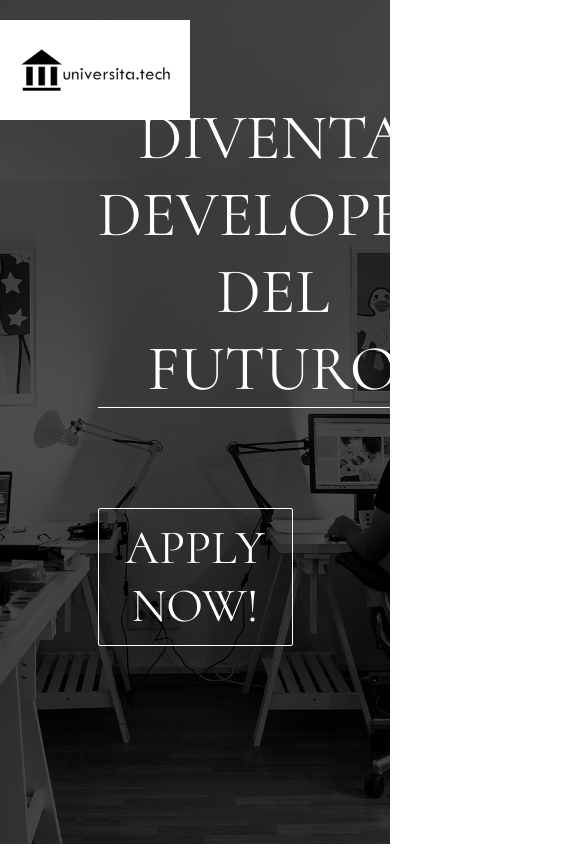
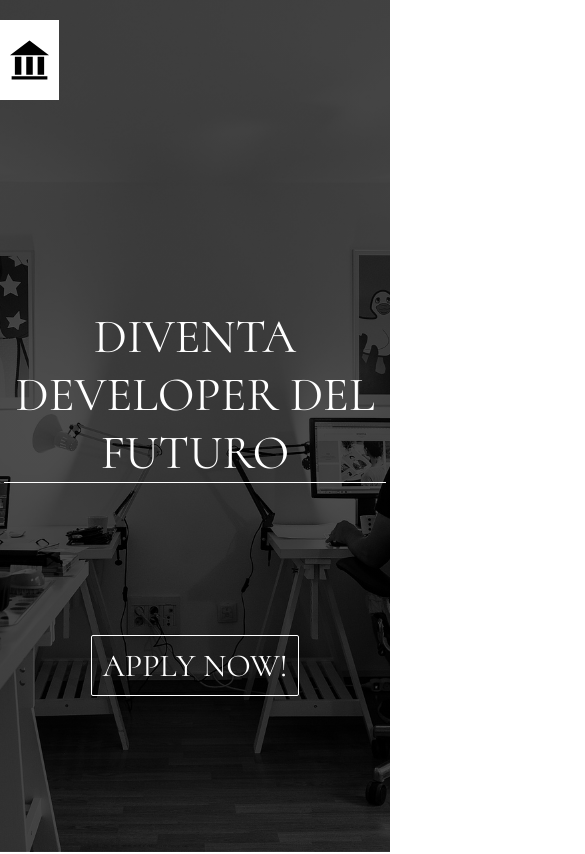
Before and after one commit to robdll/unitech, an Angular app: page / in a window 390 px wide. Shown: the top 854 px of the page, 585 px wide, since content can reach past the window. Built offline with nearby package versions, Linux system fonts and the light colour scheme; what ngx-page-scroll, ngx-page-scroll-core would draw is missing.

Commit message:
small device style

```diff
--- a/src/app/app.component.html
+++ b/src/app/app.component.html
@@ -1,4 +1,9 @@
-<img class="logo" src="/assets/logo.svg" />
+<picture class="logo">
+  <source media="(min-width: 600px)" srcset="/assets/logo.svg">
+  <img class="logo-img" src="/assets/uni.svg" alt="unitech logo">
+</picture>
+
+<!-- <img  src="/assets/logo.svg" /> -->
 
 <header class="header" data-aos="fade-up">
   <h1 class="header_title" >DIVENTA DEVELOPER DEL FUTURO</h1>
@@ -47,7 +52,7 @@
 
 </main>
 
-<footer class="footer">
+ <footer class="footer">
 
     <div class="contacts">
       <h4 class="footer-class-title">Contatti</h4>
@@ -61,7 +66,7 @@
     </div>
 
     <div class="footer-middle">
-      <iframe src="https://www.google.com/maps/embed?pb=!1m18!1m12!1m3!1d2969.3833246279924!2d12.487353015441974!3d41.90611767921996!2m3!1f0!2f0!3f0!3m2!1i1024!2i768!4f13.1!3m3!1m2!1s0x132f61aa04368f9d%3A0xbe09d7baa2bd2f89!2sVia+Vittorio+Veneto%2C+00187+Roma+RM!5e0!3m2!1sen!2sit!4v1553937546842!5m2!1sen!2sit" width="600" height="300" frameborder="0" style="border:0" allowfullscreen></iframe>
+      <!-- <iframe src="https://www.google.com/maps/embed?pb=!1m18!1m12!1m3!1d2969.3833246279924!2d12.487353015441974!3d41.90611767921996!2m3!1f0!2f0!3f0!3m2!1i1024!2i768!4f13.1!3m3!1m2!1s0x132f61aa04368f9d%3A0xbe09d7baa2bd2f89!2sVia+Vittorio+Veneto%2C+00187+Roma+RM!5e0!3m2!1sen!2sit!4v1553937546842!5m2!1sen!2sit" width="600" height="300" frameborder="0" style="border:0" allowfullscreen></iframe> -->
     </div>
 
     <div class="footer-right">
--- a/src/app/app.component.scss
+++ b/src/app/app.component.scss
@@ -261,3 +261,97 @@
   border-bottom: 1px solid;
   text-transform: uppercase;
 }
+
+
+/* Extra small devices (phones, 600px and down) */
+@media only screen and (max-width: 600px) {
+
+  .logo {
+    padding: 10px;
+    width: 10%
+  }
+
+  .logo-img {
+    width: 100%;
+    height: 100%;
+  }
+
+  .header, .main-container {
+    grid-template-columns: 1fr;
+    padding: 1%;
+  }
+
+  .header_title {
+    align-self: end;
+    font-size: 3em;
+  }
+
+  .header_btn {
+    align-self: center;
+    font-size: 2em;
+  }
+
+  .title-container {
+    flex-direction: column;
+  }
+
+  .skillcategory_title, .skillcategory_subtitle,
+  .academy_title, .academy_subtitle,
+  .question_title, .question_subtitle,
+  .journey_title, .journey_subtitle {
+    margin-bottom: 0.3em;
+  }
+
+  .skillcategory_subtitle, .journey_subtitle, .academy_subtitle, .question_subtitle {
+    margin-top: 0px
+  }
+
+  .skillcategory_copy, .academy_copy, .journey_copy {
+    word-spacing: 2px;
+    font-size: 1em;
+  }
+
+  .question-subcontainer {
+    flex-direction: column;
+  }
+
+  .contactFaq {
+    width: 100%;
+  }
+
+  #contact-form {
+    border: none;
+  }
+
+  .footer-middle {
+    display:  hidden;
+  }
+}
+
+/* Small devices (portrait tablets and large phones, 600px and up) */
+@media only screen and (min-width: 600px) {
+
+
+
+}
+
+/* Medium devices (landscape tablets, 768px and up) */
+@media only screen and (min-width: 768px) {
+
+
+
+}
+
+/* Large devices (laptops/desktops, 992px and up) */
+@media only screen and (min-width: 992px) {
+
+
+
+}
+
+/* Extra large devices (large laptops and desktops, 1200px and up) */
+@media only screen and (min-width: 1200px) {
+
+
+
+}
```
Also changed, not shown: src/assets/uni.svg (added).
